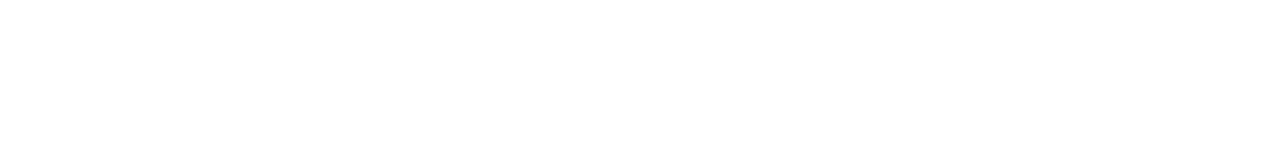
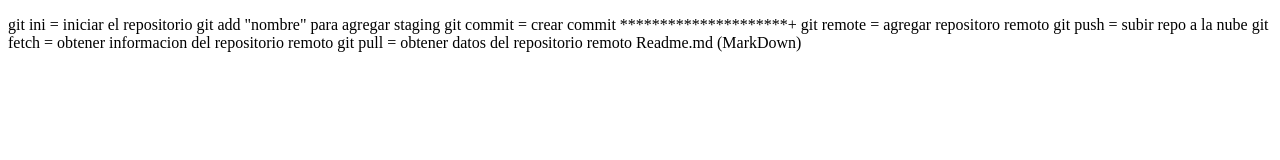
Before and after one commit to alejandrocruzromero/clase10, a plain HTML site: page index.html in a window 1280 px wide. Drawn offline with Linux system fonts and the light colour scheme.

Commit message:
agregado .gitignore

```diff
--- a/index.html
+++ b/index.html
@@ -7,6 +7,18 @@
     <title>Classe 10</title>
 </head>
 <body>
+    <p>
+    git ini = iniciar el repositorio
+    git add "nombre" para agregar staging
+    git commit = crear commit
+    *********************+
+    git remote = agregar repositoro remoto
+    git push = subir repo a la nube
+    git fetch = obtener informacion del repositorio remoto
+    git pull = obtener datos del repositorio remoto
 
+
+    Readme.md  (MarkDown)
+</p>
 </body>
 </html>
```
Also changed, not shown: 1 other file.
